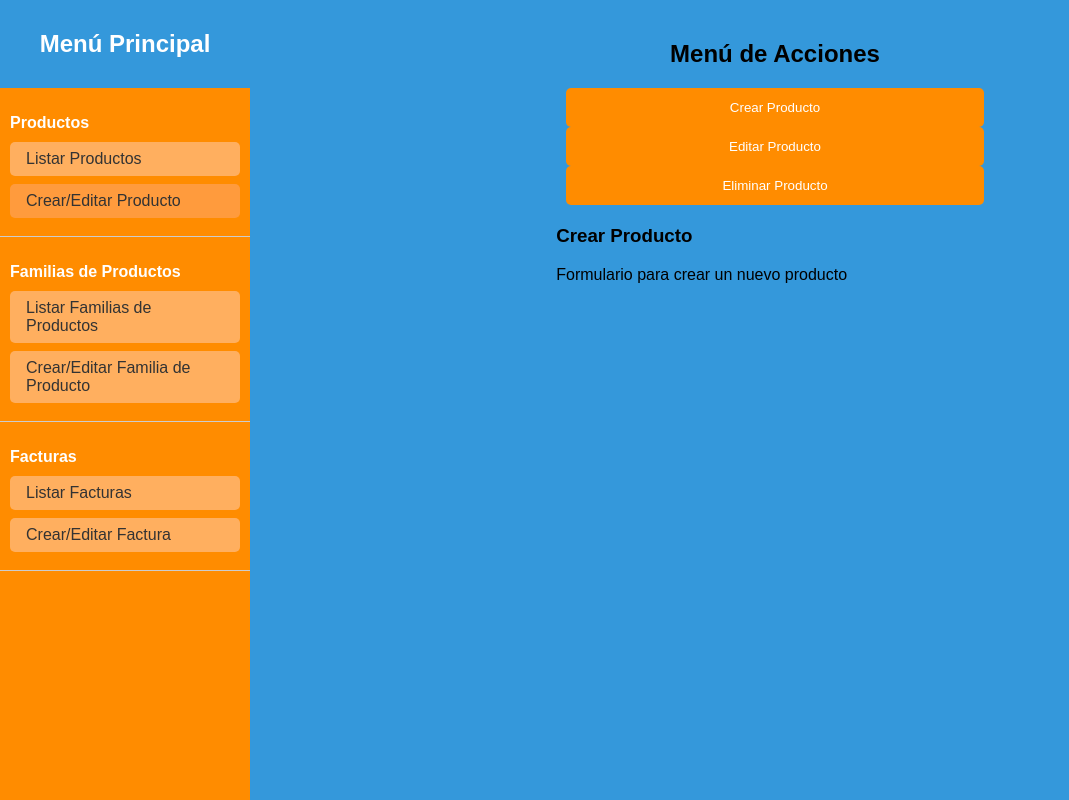
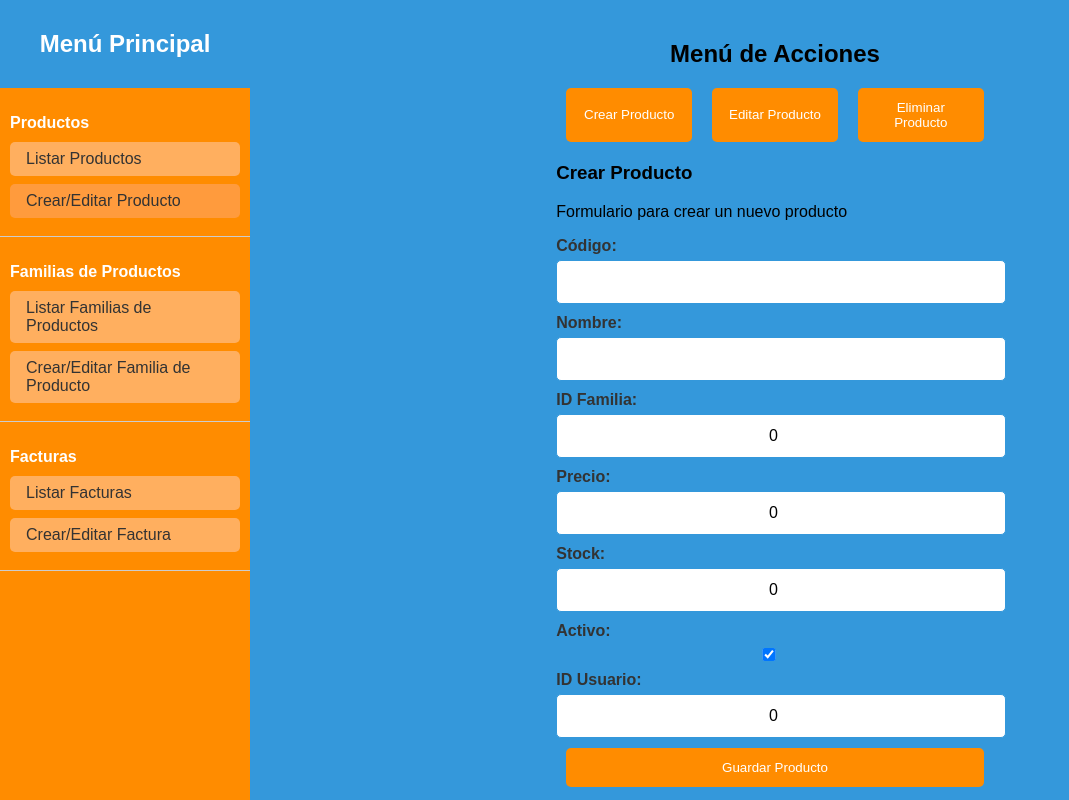
Before and after one commit to JorgeVeraz23/FrontFacturacion, a Vue app: page /menu-principal/crear-editar-producto in a window 1280 px wide. Both pictures are taken after a click on the button "Crear Producto". Shown: the whole page, without its empty margins (0-1069 px from the left). Built offline with nearby package versions, Linux system fonts and the light colour scheme.

Commit message:
first commit

```diff
--- a/src/components/Producto/CrearEditarProducto.vue
+++ b/src/components/Producto/CrearEditarProducto.vue
@@ -12,6 +12,32 @@
     <div v-if="selectedItem !== null">
       <h3>{{ menuItems[selectedItem].content.title }}</h3>
       <p>{{ menuItems[selectedItem].content.description }}</p>
+
+      <div v-if="selectedItem === 0">
+        <!-- Formulario para Crear Producto -->
+        <label>Código:</label>
+        <input v-model="producto.codigo" type="text" />
+
+        <label>Nombre:</label>
+        <input v-model="producto.nombre" type="text" />
+
+        <label>ID Familia:</label>
+        <input v-model="producto.idFamilia" type="number" />
+
+        <label>Precio:</label>
+        <input v-model="producto.precio" type="number" />
+
+        <label>Stock:</label>
+        <input v-model="producto.stock" type="number" />
+
+        <label>Activo:</label>
+        <input v-model="producto.activo" type="checkbox" />
+
+        <label>ID Usuario:</label>
+        <input v-model="producto.idUsuario" type="number" />
+
+        <button @click="guardarProducto">Guardar Producto</button>
+      </div>
     </div>
   </div>
 </template>
@@ -26,11 +52,50 @@ export default {
         { label: 'Eliminar Producto', content: { title: 'Eliminar Producto', description: 'Seleccione un producto para eliminar' } },
       ],
       selectedItem: null,
+      producto: {
+        codigo: '',
+        nombre: '',
+        idFamilia: 0,
+        precio: 0,
+        stock: 0,
+        activo: true,
+        idUsuario: 0,
+      },
     };
   },
   methods: {
     selectMenuItem(index) {
       this.selectedItem = index;
+    },
+    guardarProducto() {
+      // Aquí debes realizar la llamada a la API para guardar el producto
+      // Utiliza this.producto para obtener los datos del producto
+      // Puedes usar la función fetch o axios para realizar la llamada a la API
+      // Ejemplo usando fetch:
+      fetch('https://localhost:7083/api/Producto', {
+        method: 'POST',
+        headers: {
+          'Content-Type': 'application/json',
+        },
+        body: JSON.stringify(this.producto),
+      })
+        .then(response => response.json())
+        .then(data => {
+          console.log('Producto guardado con éxito', data);
+          // Limpiar los inputs después de guardar el producto
+          this.producto = {
+            codigo: '',
+            nombre: '',
+            idFamilia: 0,
+            precio: 0,
+            stock: 0,
+            activo: true,
+            idUsuario: 0,
+          };
+        })
+        .catch(error => {
+          console.error('Error al guardar el producto', error);
+        });
     },
   },
 };
@@ -45,10 +110,23 @@ h2 {
 .button-container {
   text-align: center;
   margin-bottom: 20px;
+  display: flex; /* Agrega esta línea para utilizar flexbox */
+  justify-content: center; /* Alinea los botones en el centro horizontalmente */
 }
 
 button {
   margin-right: 10px;
   cursor: pointer;
 }
+
+/* Agrega estilos para los inputs y el botón del formulario */
+label {
+  display: block;
+  margin-bottom: 5px;
+}
+
+input {
+  margin-bottom: 10px;
+}
+
 </style>
--- a/src/views/MenuPrincipal.vue
+++ b/src/views/MenuPrincipal.vue
@@ -79,13 +79,16 @@
   background-color: #ff9b3d;
 }
 
+
+
 .content {
   flex: 1;
   display: flex;
-  flex-direction: column; /* Ajuste para colocar contenido encima del otro */
-  justify-content: flex-start; /* Alinea el contenido hacia arriba */
-  align-items: center;
+  flex-direction: row; /* Mantén la dirección de fila */
+  justify-content: center; /* Alinea el contenido en el centro horizontalmente */
+  align-items: flex-start; /* Alinea el contenido hacia arriba */
   margin-left: 20px; /* Ajuste del margen izquierdo según tus necesidades */
   margin-top: 20px; /* Ajuste del margen superior */
 }
+
 </style>
```
